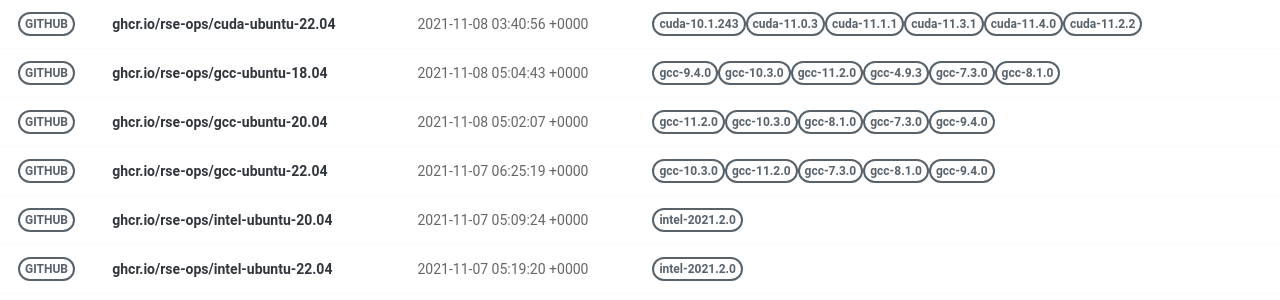
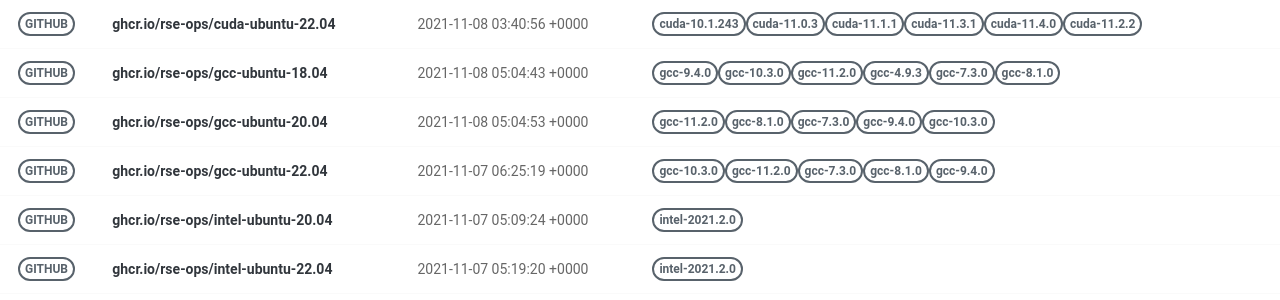
Before and after one commit to rse-ops/docker-images, a Jekyll site: the page built from pages/index.md, in a window 1280 px wide. Shown: the part 326-626 px from the top of the page. Built offline with Jekyll 4.4.1, drawn with Linux system fonts in a browser that asks for light colours; nearby versions of some CDN libraries.

Commit message:
Automated push to update library 2021-11-08

```diff
--- a/_library/ghcr.io-rse-ops-gcc-ubuntu-20.04.md
+++ b/_library/ghcr.io-rse-ops-gcc-ubuntu-20.04.md
@@ -1,7 +1,7 @@
 ---
 layout: container
 name: ghcr.io/rse-ops/gcc-ubuntu-20.04
-updated_at: 2021-11-08 05:02:07.990746
+updated_at: 2021-11-08 05:04:53.218336
 
 
 container_url: https://github.com/orgs/rse-ops/packages/container/package/gcc-ubuntu-20.04
```
Also changed, not shown: other parts of _library/ghcr.io-rse-ops-gcc-ubuntu-20.04.md (+3 -3 lines).
